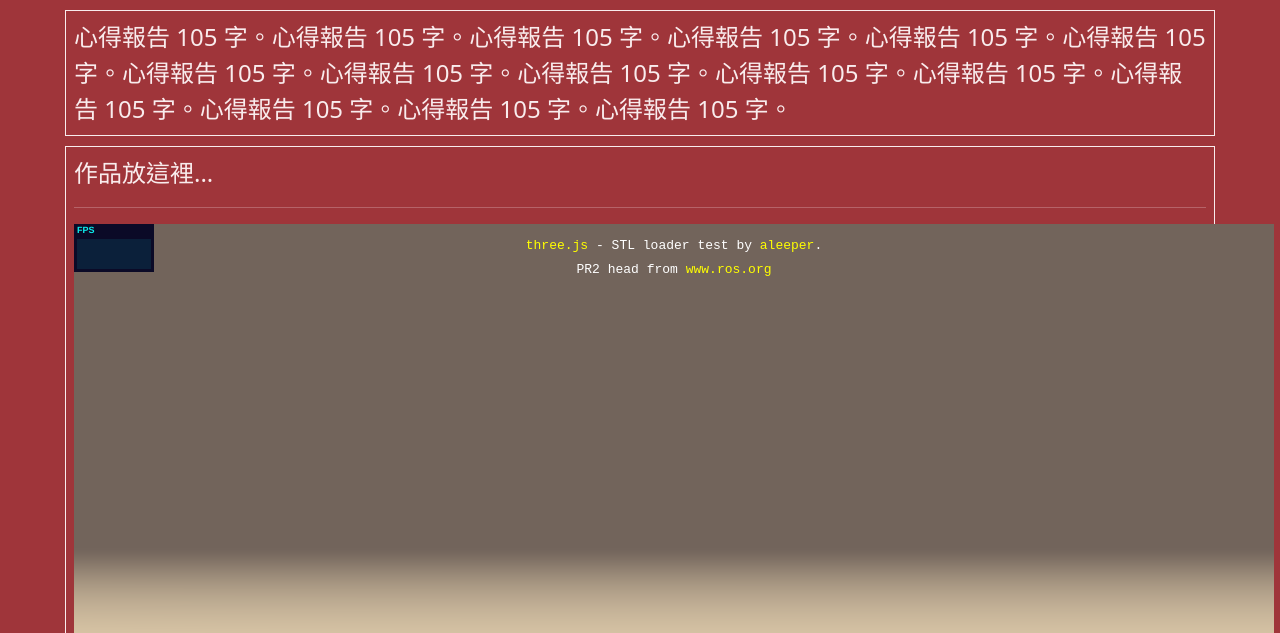
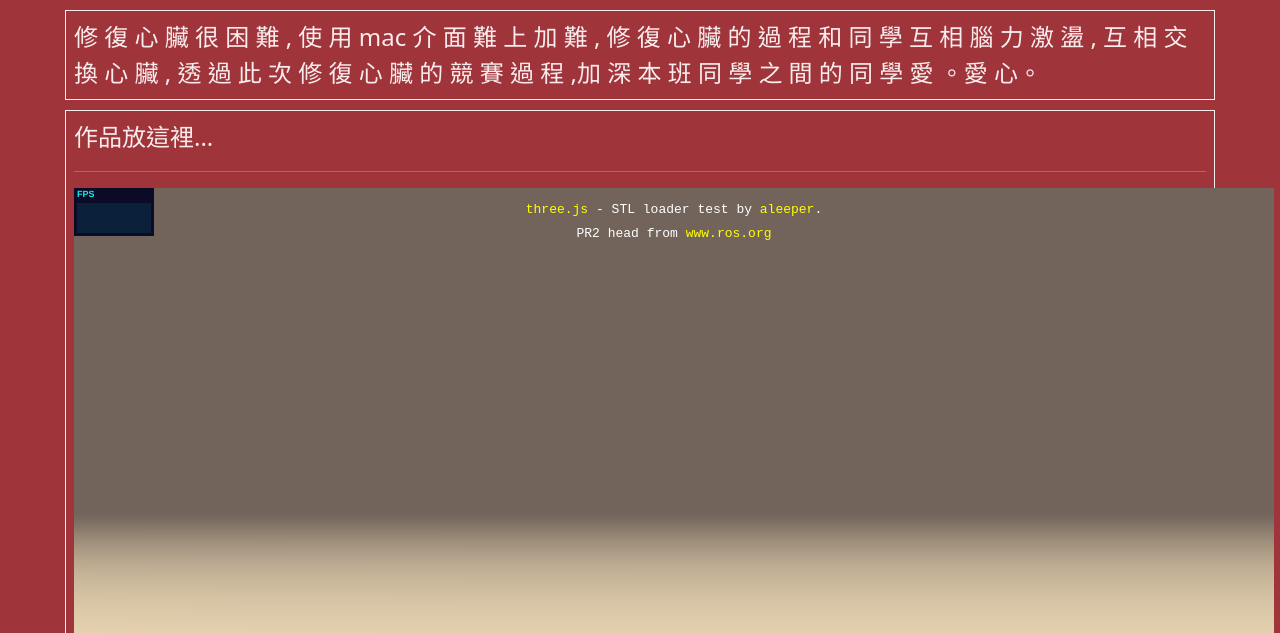
Before and after one commit to chloeliiee/pr2023f, a plain HTML site: page hw02/index.html in a window 1280 px wide. Shown: the part 167-800 px from the top of the page. Drawn offline with nearby package versions, Linux system fonts and the light colour scheme; no server answers.

Commit message:
Update index.html

```diff
--- a/hw02/index.html
+++ b/hw02/index.html
@@ -150,7 +150,7 @@
   <!-- ------------------------------------------------>
   <div class="row hw12">
     <div class="col-md-12 twenty">
-      心得報告 105 字。心得報告 105 字。心得報告 105 字。心得報告 105 字。心得報告 105 字。心得報告 105 字。心得報告 105 字。心得報告 105 字。心得報告 105 字。心得報告 105 字。心得報告 105 字。心得報告 105 字。心得報告 105 字。心得報告 105 字。心得報告 105 字。
+      修 復 心 臟 很 困 難 , 使 用 mac 介 面 難 上 加 難 , 修 復 心 臟 的 過 程 和 同 學 互 相 腦 力 激 盪 , 互 相 交 換 心 臟 , 透 過 此 次 修 復 心 臟 的 競 賽 過 程 ,加 深 本 班 同 學 之 間 的 同 學 愛 。愛 心。
     </div>
   </div>
 
```
